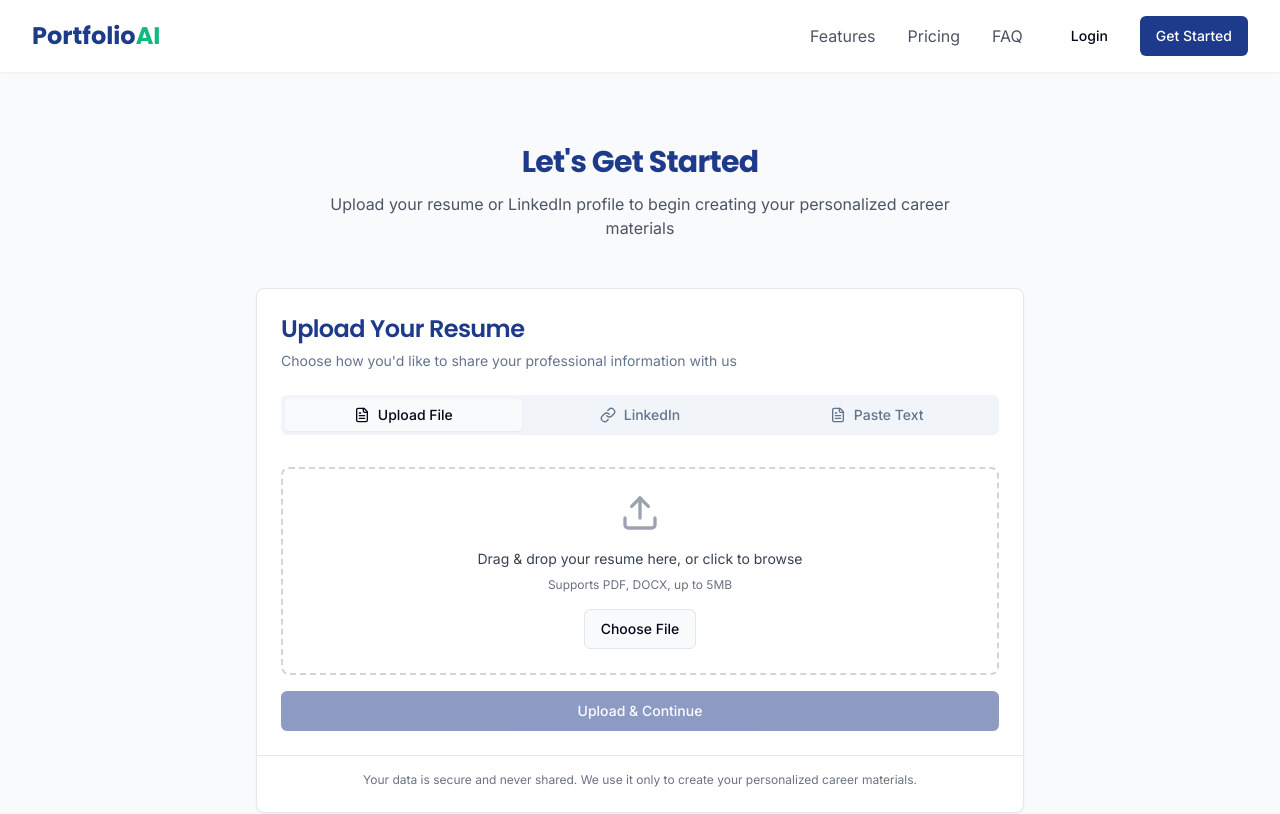
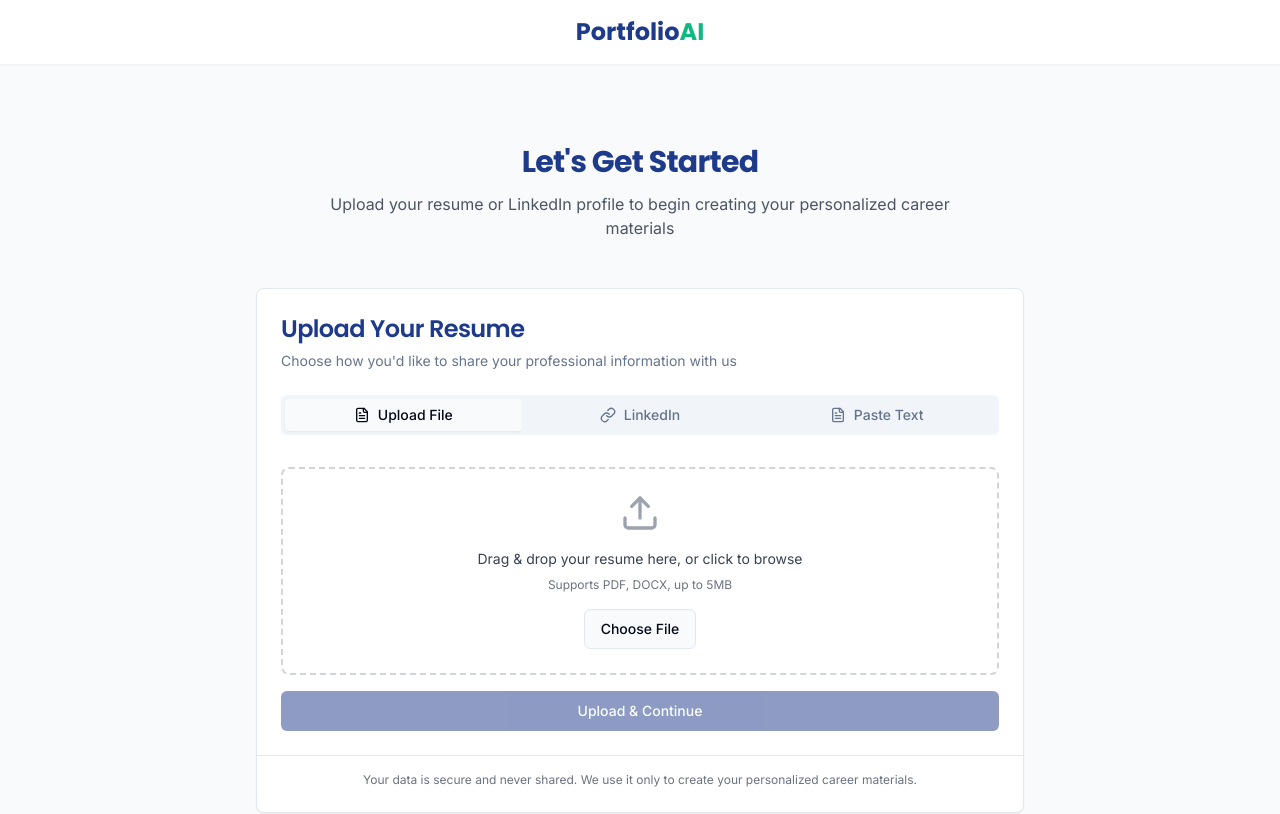
Before and after one commit to sanjayprataps/ready-resume-ai, a React (Vite) app: page /demo in a window 1280 px wide. Shown: the top 814 px of the page. Built offline with nearby package versions, Linux system fonts and the light colour scheme.

Commit message:
Center logo and remove navigation items
Center the logo in the navbar and remove the "Features", "Pricing", "FAQ", and "Get Started" button from the navigation.

```diff
--- a/src/components/layout/Navbar.tsx
+++ b/src/components/layout/Navbar.tsx
@@ -9,7 +9,7 @@ const Navbar = () => {
 
   return (
     <nav className="bg-white shadow-sm py-4 fixed w-full top-0 z-50">
-      <div className="container-wide flex justify-between items-center">
+      <div className="container-wide flex justify-center items-center">
         <div className="flex items-center">
           <Link to="/" className="flex items-center">
             <span className="font-display text-portfolioai-primary text-2xl font-bold">
@@ -17,70 +17,7 @@ const Navbar = () => {
             </span>
           </Link>
         </div>
-
-        <div className="hidden md:flex items-center space-x-8">
-          <Link to="/features" className="text-gray-600 hover:text-portfolioai-secondary transition-colors">
-            Features
-          </Link>
-          <Link to="/pricing" className="text-gray-600 hover:text-portfolioai-secondary transition-colors">
-            Pricing
-          </Link>
-          <Link to="/faq" className="text-gray-600 hover:text-portfolioai-secondary transition-colors">
-            FAQ
-          </Link>
-          <div className="flex items-center space-x-4">
-            <Button variant="ghost" asChild>
-              <Link to="/login">Login</Link>
-            </Button>
-            <Button className="bg-portfolioai-primary hover:bg-portfolioai-secondary text-white" asChild>
-              <Link to="/signup">Get Started</Link>
-            </Button>
-          </div>
-        </div>
-
-        <div className="md:hidden">
-          <Button variant="ghost" size="icon" onClick={() => setIsOpen(!isOpen)}>
-            {isOpen ? <X size={24} /> : <Menu size={24} />}
-          </Button>
-        </div>
       </div>
-
-      {/* Mobile menu */}
-      {isOpen && (
-        <div className="md:hidden fixed inset-0 top-16 bg-white z-40 animate-fade-in">
-          <div className="container py-8 flex flex-col space-y-6">
-            <Link
-              to="/features"
-              className="text-gray-600 py-2 text-lg font-medium"
-              onClick={() => setIsOpen(false)}
-            >
-              Features
-            </Link>
-            <Link
-              to="/pricing"
-              className="text-gray-600 py-2 text-lg font-medium"
-              onClick={() => setIsOpen(false)}
-            >
-              Pricing
-            </Link>
-            <Link
-              to="/faq"
-              className="text-gray-600 py-2 text-lg font-medium"
-              onClick={() => setIsOpen(false)}
-            >
-              FAQ
-            </Link>
-            <div className="flex flex-col space-y-4 pt-4">
-              <Button variant="outline" className="w-full" asChild>
-                <Link to="/login" onClick={() => setIsOpen(false)}>Login</Link>
-              </Button>
-              <Button className="w-full bg-portfolioai-primary hover:bg-portfolioai-secondary" asChild>
-                <Link to="/signup" onClick={() => setIsOpen(false)}>Get Started</Link>
-              </Button>
-            </div>
-          </div>
-        </div>
-      )}
     </nav>
   );
 };
```
